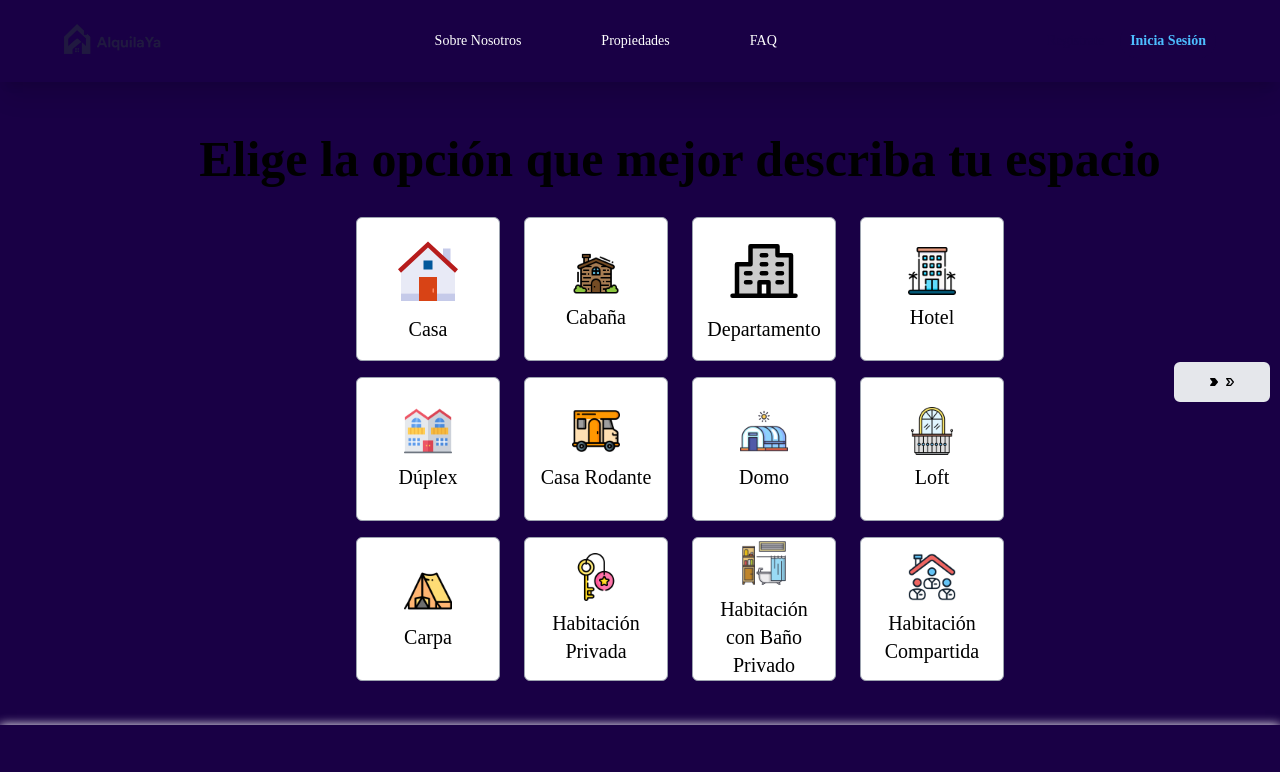
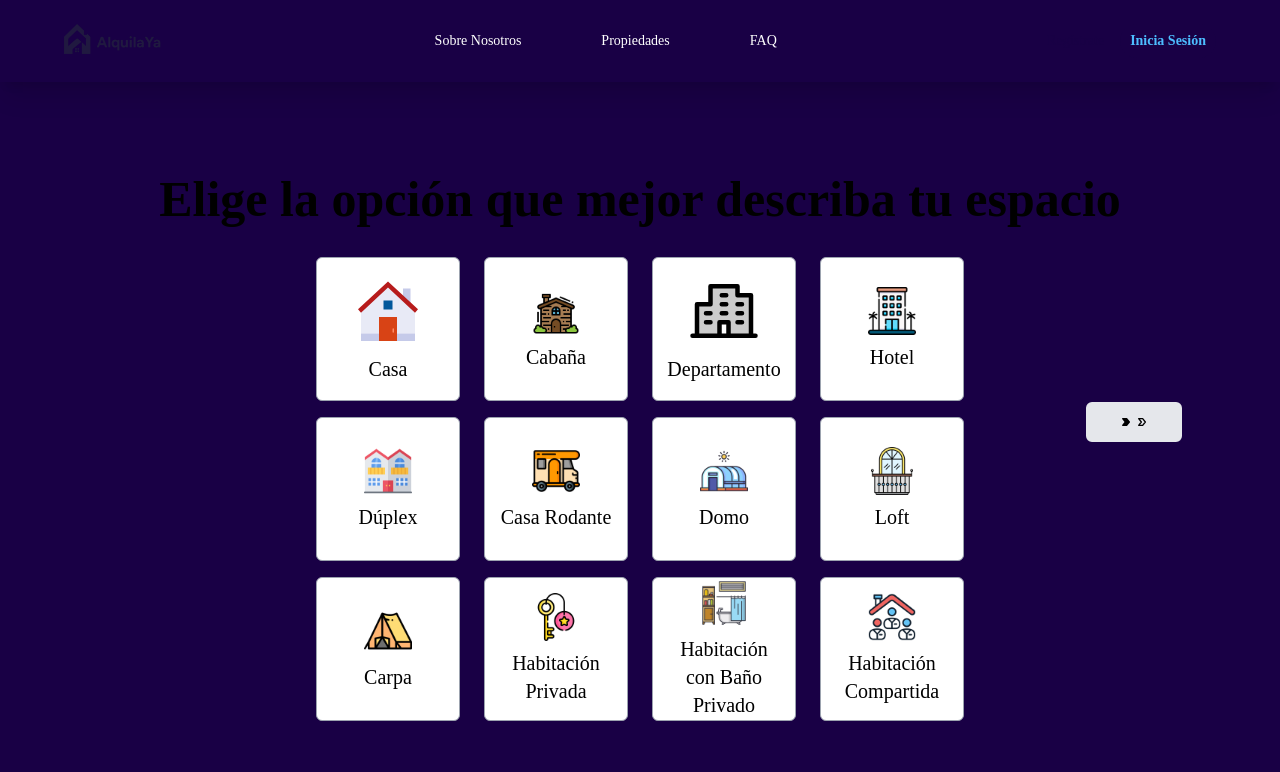
Before and after one commit to Gastygas/AlquilaYa-Front, a Next.js app in the folder alquilaya/: page /sube-tu-propiedad/paso-1 in a window 1280 px wide. Shown: the top 772 px of the page. Built offline with nearby package versions, Linux system fonts and the light colour scheme.

Commit message:
Step 2.5

```diff
--- a/alquilaya/src/Components/Sube-tu-propiedad/Steps.module.css
+++ b/alquilaya/src/Components/Sube-tu-propiedad/Steps.module.css
@@ -1,11 +1,11 @@
 .box{
-    @apply box-content relative w-full p-10 flex flex-col justify-between text-black
+    @apply box-content relative w-full py-20 flex flex-col justify-between text-black
 }
 
 .nextStep{
-    @apply absolute bottom-1/2 right-6
+    @apply absolute bottom-1/2 right-8
 }
 
 .backStep{
-    @apply absolute bottom-1/2 left-6
+    @apply absolute bottom-1/2 left-8
 }
```
